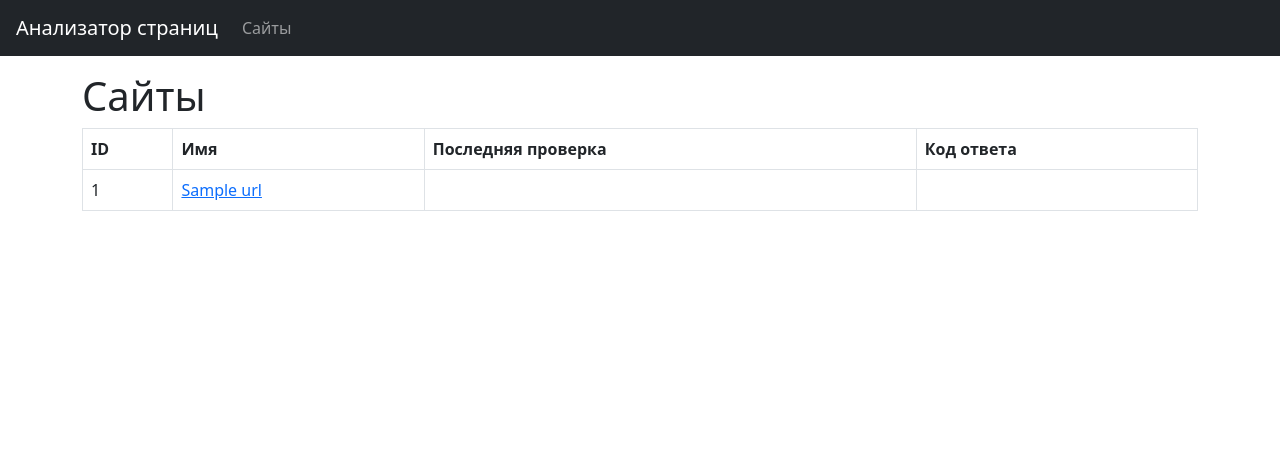
After one commit to PavelZ94/python-project-83, a Flask app: template page_analyzer/templates/urls.html in a window 1280 px wide. The commit adds this page. Shown: the top 467 px of the page. Run offline with Flask 3, Linux system fonts and the light colour scheme; the template is opened without the code that fills it: most values are stand-ins (such as "Sample title", 1, 10 or a date in 2020); some libraries are stand-ins or nearby versions.

Commit message:
fixed error message and fixed html-pages content

```diff
--- a/page_analyzer/app.py
+++ b/page_analyzer/app.py
@@ -13,12 +13,9 @@ import psycopg2
 
 load_dotenv()
 
+app = Flask(__name__)
+app.secret_key = os.getenv('SECRET_KEY')
 DATABASE_URL = os.getenv('DATABASE_URL')
-SECRET = os.getenv('SECRET_KEY')
-
-app = Flask(__name__)
-app.config['SECRET_KEY'] = SECRET
-
 
 try:
     conn = psycopg2.connect(DATABASE_URL)
@@ -38,23 +35,27 @@ def get_urls():
     cur.execute("SELECT * FROM urls")
     urls = cur.fetchall()
     messages = get_flashed_messages(with_categories=True)
-    return render_template('show.html',
+    return render_template('urls.html',
                            messages=messages,
                            urls=urls)
 
 
-@app.route('/urls', methods=['POST'])
+@app.post('/urls')
 def post_urls():
-    urls = request.form.to_dict().get('url', '')
-    errors = validate(urls)
+    url = request.form.get('url')
+    errors = validate(url)
 
-    if 'Url if empty' in errors:
-        flash('Адрес сайта обязателен', 'error')
-    if 'Not valid url' in errors:
-        flash('Некорректный адрес сайта', 'error')
-        return render_template('index.html'), 422
+    if errors:
+        if 'Url if empty' in errors:
+            flash('Адрес сайта обязателен', 'error')
+        elif 'Not valid url' in errors:
+            flash('Некорректный адрес сайта', 'error')
+        messages = get_flashed_messages(with_categories=True)
+        return render_template('index.html',
+                               url=url,
+                               messages=messages), 422
 
-    cur.execute("INSERT INTO urls (name, created_at) VALUES (%s, %s)", (urls,))
+    cur.execute("INSERT INTO urls (name, created_at) VALUES (%s, %s)", (url,))
     conn.commit()
     flash('Адрес успешно добавлен', 'success')
     return redirect(url_for('show_url', id=url_id)) #need to check the way of connect id.
@@ -64,9 +65,11 @@ def post_urls():
 def show_url(id):
     cur.execute("SELECT * FROM urls WHERE id = %s", (id,))
     url = cur.fetchone()
+    messages = get_flashed_messages(with_categories=True)
     return render_template(
         'show.html',
-        url=url)
+        url=url,
+        messages=messages)
 # need to add new html with all urls. And check other urls.
 
 if __name__ == '__main__':
--- a/page_analyzer/templates/base.html
+++ b/page_analyzer/templates/base.html
@@ -26,7 +26,7 @@
 
         {% if messages %}
             {% for category, message in messages %}
-                <div class="alert {{ category }}" role="alert">{{ message }}</div>
+                <div class="alert alert-{{ category }}" role="alert">{{ message }}</div>
             {% endfor %}
         {% endif %}
 
--- /dev/null
+++ b/page_analyzer/templates/urls.html
@@ -0,0 +1,35 @@
+{% extends 'base.html' %}
+
+{% block title %}
+    Анализатор страниц - Сайты
+{% endblock %}
+
+{% block main %}
+<h1>Сайты</h1>
+
+<div class="table-responsive">
+  <table class="table table-bordered table-hover text-nowrap" data-test="urls">
+    <thead>
+    <tr>
+      <th>ID</th>
+      <th>Имя</th>
+      <th>Последняя проверка</th>
+      <th>Код ответа</th>
+    </tr>
+    </thead>
+    <tbody>
+    {% if urls %}
+        {% for url in urls %}
+        <tr>
+          <td>{{ url.id }}</td>
+          <td><a href="{{ url_for('show_url', id=url.id) }}">{{ url.name }}</a></td>
+          <td></td>
+          <td></td>
+        </tr>
+        {% endfor %}
+    {% endif %}
+    </tbody>
+  </table>
+</div>
+
+{% endblock %}
```
Also changed, not shown: page_analyzer/templates/show.html (+6 -2 lines).
